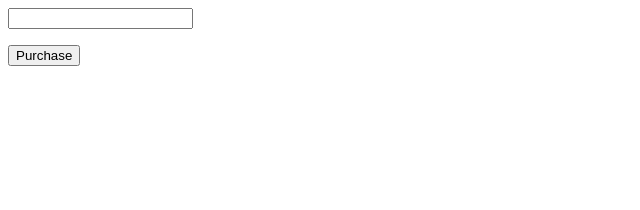
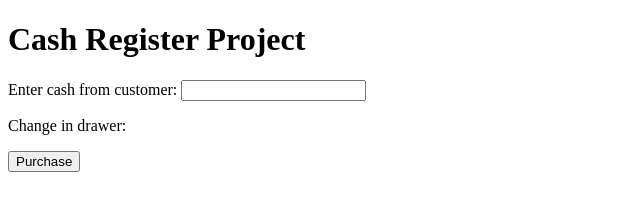
Before and after one commit to johnatanf/freecodecamp-cash-register, a plain HTML site: page index.html in a window 1280 px wide. Shown: the whole page, without its empty margins (0-640 px from the left). Drawn offline with Linux system fonts and the light colour scheme.

Commit message:
add additional elements

```diff
--- a/index.html
+++ b/index.html
@@ -7,8 +7,14 @@
     <title>Cash Register App</title>
 </head>
 <body>
-    <input type="text" id="cash">
+    <h1>Cash Register Project</h1>
+    <label for="cash">Enter cash from customer:</label>
+    <input type="number" id="cash">
     <p id="total"></p>
+    <div id=""change-in-drawer>
+        <p class="change-in-drawer-heading">Change in drawer:</p>
+        <p id="change-in-drawer-list"></p>
+    </div>
     <p id="change-due"></p>
     <button id="purchase-btn">Purchase</button>
 
```
